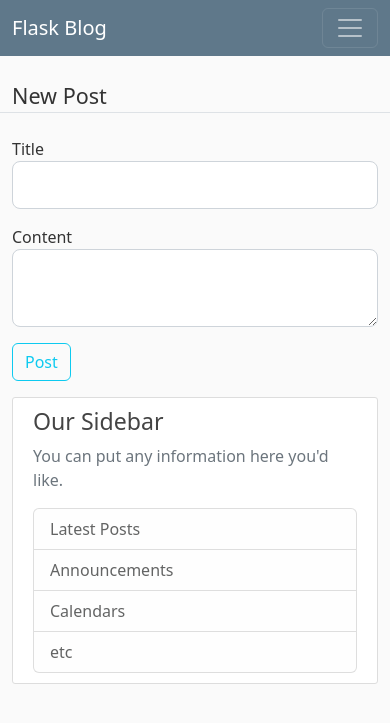
After one commit to christinehannn/crispy-flask, a Flask app: page /post/new in a window 390 px wide. The commit adds this page. Shown: the top 723 px of the page. Run offline with Flask 2, Linux system fonts and the light colour scheme; a user stored in the database is signed in; tables that the repository leaves empty hold one stand-in row (values such as "Sample post"); some libraries are stand-ins or nearby versions.

Commit message:
created post endpoint and form

```diff
--- a/flaskblog/forms.py
+++ b/flaskblog/forms.py
@@ -6,6 +6,7 @@ from wtforms import (
     PasswordField,
     SubmitField,
     BooleanField,
+    TextAreaField,
 )
 from wtforms.validators import (
     DataRequired,
@@ -94,3 +95,9 @@ class UpdateAccountForm(FlaskForm):
                 raise ValidationError(
                     'That email is taken. Please choose a different one'
                 )
+
+
+class PostForm(FlaskForm):
+    title = StringField('Title', validators=[DataRequired()])
+    content = TextAreaField('Content', validators=[DataRequired()])
+    submit = SubmitField('Post')
--- a/flaskblog/routes.py
+++ b/flaskblog/routes.py
@@ -24,6 +24,7 @@ from flaskblog.forms import (
     RegistrationForm,
     LoginForm,
     UpdateAccountForm,
+    PostForm,
 )
 from flaskblog.models import User
 
@@ -151,3 +152,13 @@ def account():
         image_file=image_file,
         form=form
     )
+
+
+@app.route('/post/new', methods=['GET', 'POST'])
+@login_required
+def new_post():
+    form = PostForm()
+    if form.validate_on_submit():
+        flash('Your post has been created!', 'success')
+        return redirect(url_for('home'))
+    return render_template('create_post.html', title='New Post', form=form)
--- /dev/null
+++ b/flaskblog/templates/create_post.html
@@ -0,0 +1,40 @@
+{% extends 'layout.html' %}
+{% block content %}
+<div class="'content-section">
+  <form method="POST" action="">
+    {{ form.hidden_tag() }}
+    <fieldset class="row">
+      <legend class="border-bottom mb-4">New Post</legend>
+      <div class="col-xs-12 mb-3">
+        {{ form.title.label(class="form-control-label") }}
+        {% if form.title.errors %}
+          {{ form.title(class="form-control form-control-lg is-invalid") }}
+          <div class="invalid-feedback">
+            {% for error in form.title.errors %}
+              <span>{{ error }}</span>
+            {% endfor %}
+          </div>
+        {% else %}
+          {{ form.title(class="form-control form-control-lg") }}
+        {% endif %}
+      </div>
+      <div class="col-xs-12 mb-3">
+        {{ form.content.label(class="form-control-label") }}
+        {% if form.content.errors %}
+          {{ form.content(class="form-control form-control-lg is-invalid") }}
+          <div class="invalid-feedback">
+            {% for error in form.content.errors %}
+              <span>{{ error }}</span>
+            {% endfor %}
+          </div>
+        {% else %}
+          {{ form.content(class="form-control form-control-lg") }}
+        {% endif %}
+      </div>
+      <div class="col-xs-12 mb-3">
+        {{ form.submit(class="btn btn-outline-info") }}
+      </div>
+    </fieldset>
+  </form>
+</div>
+{% endblock content %}
--- a/flaskblog/templates/layout.html
+++ b/flaskblog/templates/layout.html
@@ -31,6 +31,7 @@
             <!-- Navbar Right Side -->
             <div class="navbar-nav">
               {% if current_user.is_authenticated %}
+                <a class="nav-item nav-link" href="{{ url_for('new_post') }}">New Post</a>
                 <a class="nav-item nav-link" href="{{ url_for('account') }}">Account</a>
                 <a class="nav-item nav-link" href="{{ url_for('logout') }}">Logout</a>
               {% else %}
```
